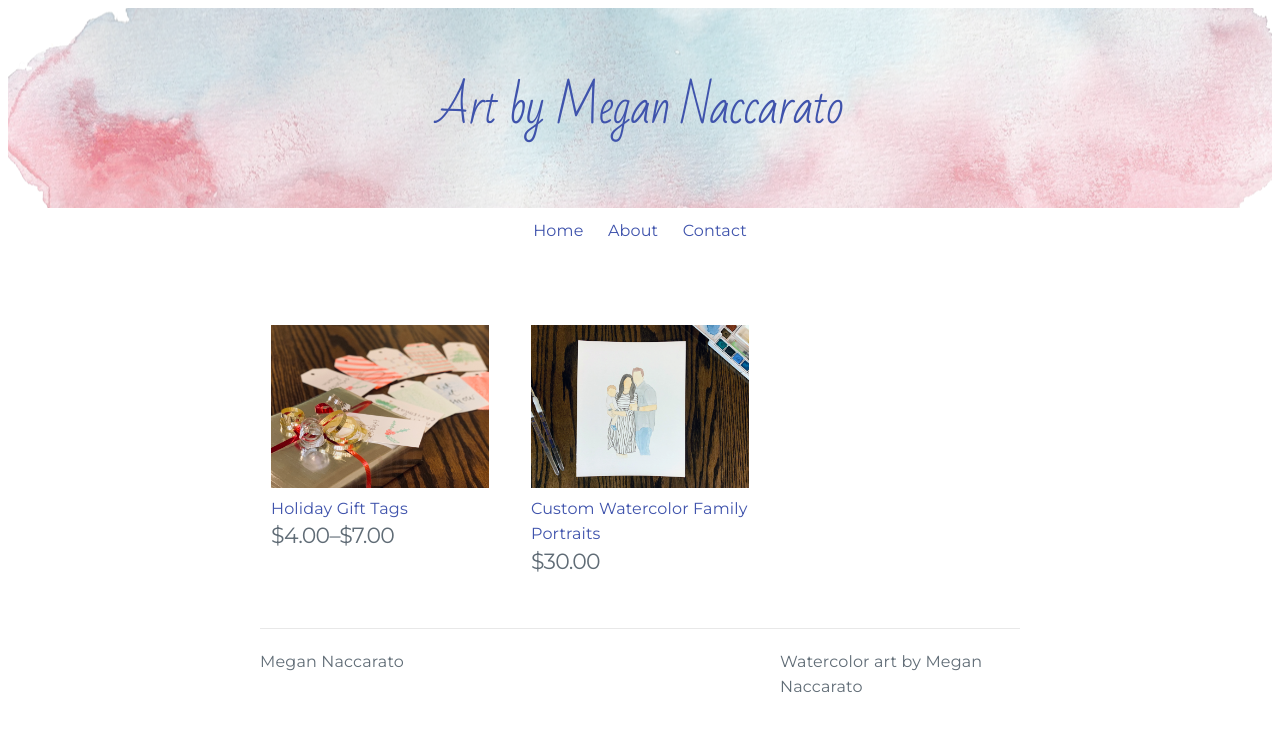
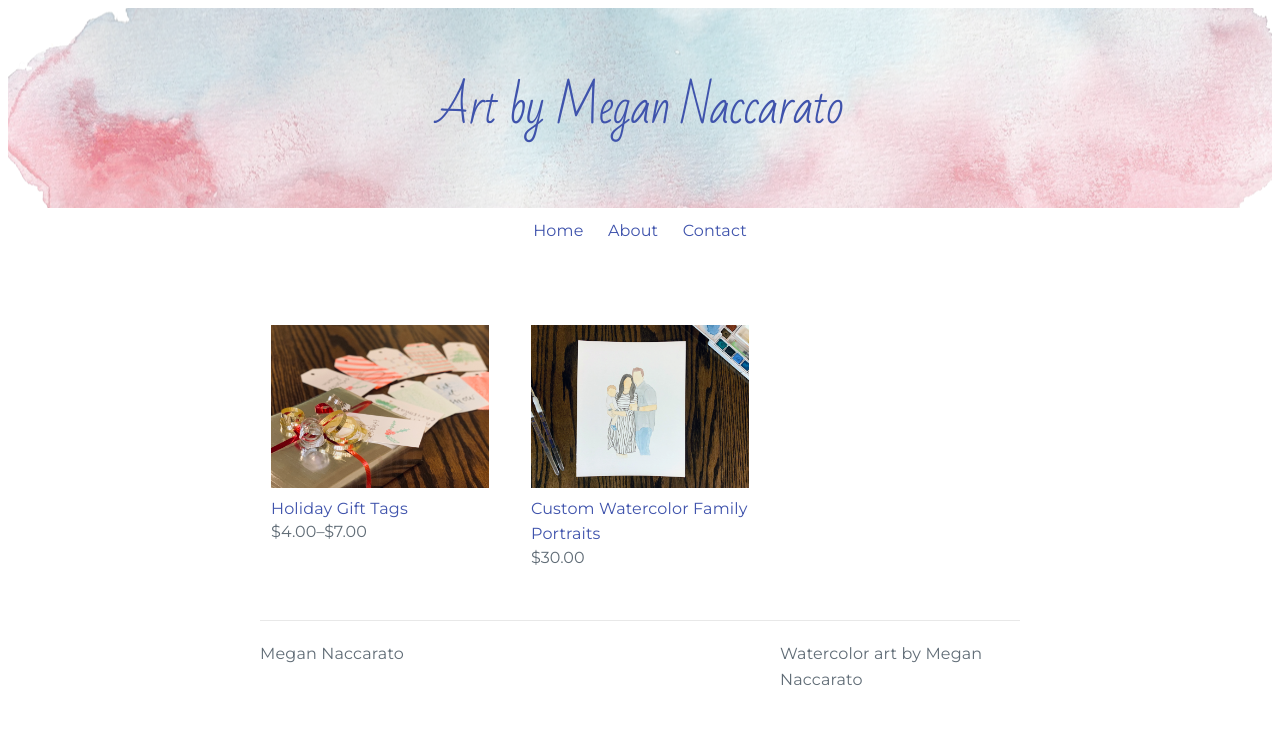
Before and after one commit to naccrat/megan, a Jekyll site: the page built from index.html, in a window 1280 px wide. Shown: the top 731 px of the page. Built offline with Jekyll 4.4.1, drawn with Linux system fonts in a browser that asks for light colours.

Commit message:
h4 to h6 change

```diff
--- a/_includes/preview.html
+++ b/_includes/preview.html
@@ -9,7 +9,7 @@
                     <a href="{{ post.url | prepend: site.baseurl }}">{{ post.title }}</a>
                 </div>
                 <div class="post-cost">
-                    <h4>{{ post.cost }}</h4>
+                    <h6>{{ post.cost }}</h6>
                 </div>
            </div>
         </div>
```
